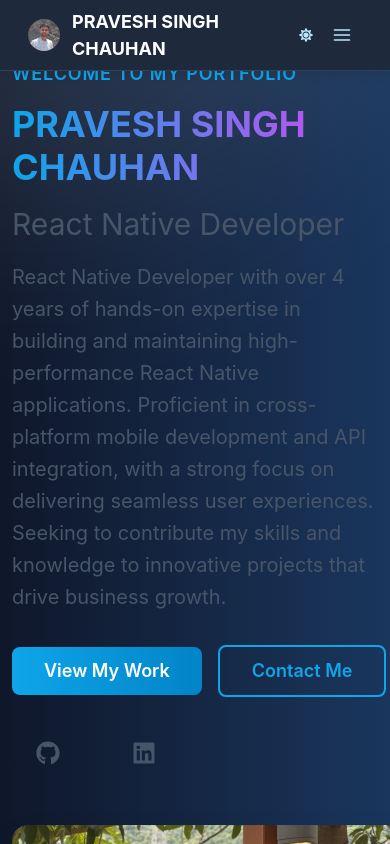
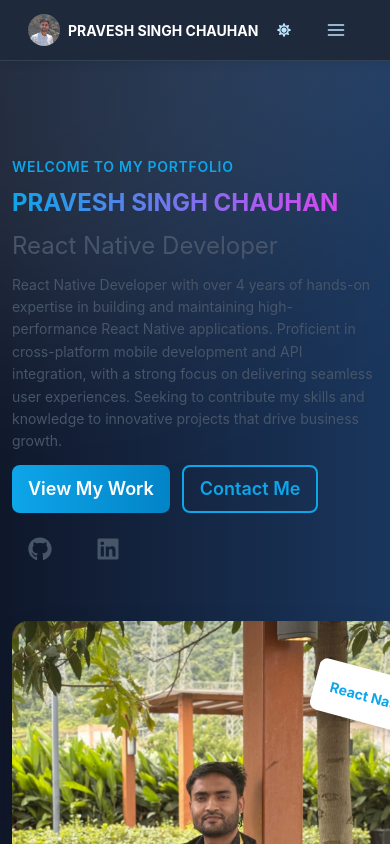
Before and after one commit to dev007pravesh/personal-portfolio, a React (Vite) app: page / in a window 390 px wide. Shown: the top 844 px of the page. Built offline with nearby package versions, Linux system fonts and the light colour scheme.

Commit message:
resovle responsive header issue

```diff
--- a/src/components/organisms/Header.tsx
+++ b/src/components/organisms/Header.tsx
@@ -69,24 +69,24 @@ const Header: React.FC = () => {
                 size="sm"
                 src={portfolioData.personalInfo.avatar}
                 name={portfolioData.personalInfo.name}
-                mr={3}
+                mr={{ base: 2, md: 3 }}
               />
               <Text
                 textAlign={useColorModeValue('left', 'left')}
                 fontFamily={'heading'}
                 color={useColorModeValue('gray.800', 'white')}
                 fontWeight="bold"
-                fontSize="lg"
+                fontSize={{ base: 'sm', md: 'lg' }}
               >
                 {portfolioData.personalInfo.name}
               </Text>
             </Flex>
 
-            <HStack spacing={8} alignItems={'center'}>
+            <HStack spacing={{ base: 4, md: 8 }} alignItems={'center'}>
               <HStack
                 as={'nav'}
-                spacing={4}
-                display={{ base: 'none', md: 'flex' }}
+                spacing={{ base: 2, md: 4 }}
+                display={{ base: 'none', lg: 'flex' }}
               >
                 {NAV_ITEMS.map((navItem) => (
                   <Box key={navItem.label}>
@@ -95,6 +95,35 @@ const Header: React.FC = () => {
                       p={2}
                       onClick={() => scrollToSection(navItem.href.replace('#', ''))}
                       fontSize={'sm'}
+                      fontWeight={500}
+                      color={color}
+                      bg="transparent"
+                      border="none"
+                      cursor="pointer"
+                      _hover={{
+                        textDecoration: 'none',
+                        color: useColorModeValue('gray.800', 'white'),
+                      }}
+                    >
+                      {navItem.label}
+                    </Box>
+                  </Box>
+                ))}
+              </HStack>
+
+              {/* Medium screen navigation (tablets) */}
+              <HStack
+                as={'nav'}
+                spacing={2}
+                display={{ base: 'none', md: 'flex', lg: 'none' }}
+              >
+                {NAV_ITEMS.slice(0, 3).map((navItem) => (
+                  <Box key={navItem.label}>
+                    <Box
+                      as="button"
+                      p={1}
+                      onClick={() => scrollToSection(navItem.href.replace('#', ''))}
+                      fontSize={'xs'}
                       fontWeight={500}
                       color={color}
                       bg="transparent"
@@ -121,7 +150,7 @@ const Header: React.FC = () => {
 
               <Button
                 as={'a'}
-                display={{ base: 'none', md: 'inline-flex' }}
+                display={{ base: 'none', lg: 'inline-flex' }}
                 fontSize={'sm'}
                 fontWeight={600}
                 color={'white'}
@@ -137,7 +166,7 @@ const Header: React.FC = () => {
             </HStack>
 
             <IconButton
-              display={{ base: 'flex', md: 'none' }}
+              display={{ base: 'flex', lg: 'none' }}
               onClick={onToggle}
               icon={
                 isOpen ? <CloseIcon w={5} h={5} /> : <HamburgerIcon w={5} h={5} />
@@ -165,7 +194,7 @@ const MobileNav = () => {
     <Stack
       bg={useColorModeValue('white', 'gray.800')}
       p={4}
-      display={{ md: 'none' }}
+      display={{ lg: 'none' }}
     >
       {NAV_ITEMS.map((navItem) => (
         <MobileNavItem key={navItem.label} {...navItem} scrollToSection={scrollToSection} />
--- a/src/components/organisms/HeroSection.tsx
+++ b/src/components/organisms/HeroSection.tsx
@@ -41,6 +41,7 @@ const HeroSection: React.FC = () => {
       alignItems="center"
       position="relative"
       overflow="hidden"
+      pt={{ base: 20, md: 24, lg: 0 }}
     >
       {/* Background decoration */}
       <Box
@@ -68,14 +69,15 @@ const HeroSection: React.FC = () => {
 
       <Container maxW="full" px={{ base: 4, md: 8, lg: 12 }} position="relative" zIndex={1}>
         <SimpleGrid columns={{ base: 1, lg: 2 }} spacing={12} alignItems="center">
-          <VStack spacing={8} align="flex-start">
-            <VStack spacing={4} align="flex-start">
+          <VStack spacing={{ base: 6, md: 8 }} align="flex-start">
+            <VStack spacing={{ base: 6, md: 4 }} align="flex-start">
               <Text
                 color="brand.500"
                 fontWeight="semibold"
-                fontSize="lg"
+                fontSize={{ base: "md", md: "lg" }}
                 textTransform="uppercase"
                 letterSpacing="wider"
+                pt={{ base: 4, md: 0, lg: 0 }}
               >
                 Welcome to my portfolio
               </Text>
--- a/src/index.css
+++ b/src/index.css
@@ -68,6 +68,40 @@ section, main, .chakra-container {
   .chakra-container {
     padding-left: 0.75rem !important;
     padding-right: 0.75rem !important;
+  }
+
+  /* Mobile-specific improvements */
+  .chakra-text {
+    font-size: 0.875rem !important;
+  }
+
+  .chakra-heading {
+    font-size: 1.5rem !important;
+  }
+}
+
+/* Mobile desktop mode improvements */
+@media (max-width: 768px) {
+  /* Ensure proper text wrapping */
+  .chakra-text {
+    word-wrap: break-word;
+    overflow-wrap: break-word;
+  }
+
+  /* Improve button sizing on mobile */
+  .chakra-button {
+    min-height: 2.5rem !important;
+    padding: 0.5rem 1rem !important;
+  }
+
+  /* Better spacing for mobile */
+  .chakra-stack {
+    gap: 0.75rem !important;
+  }
+
+  /* Improve navigation on mobile */
+  .chakra-hstack {
+    gap: 0.5rem !important;
   }
 }
 
```
